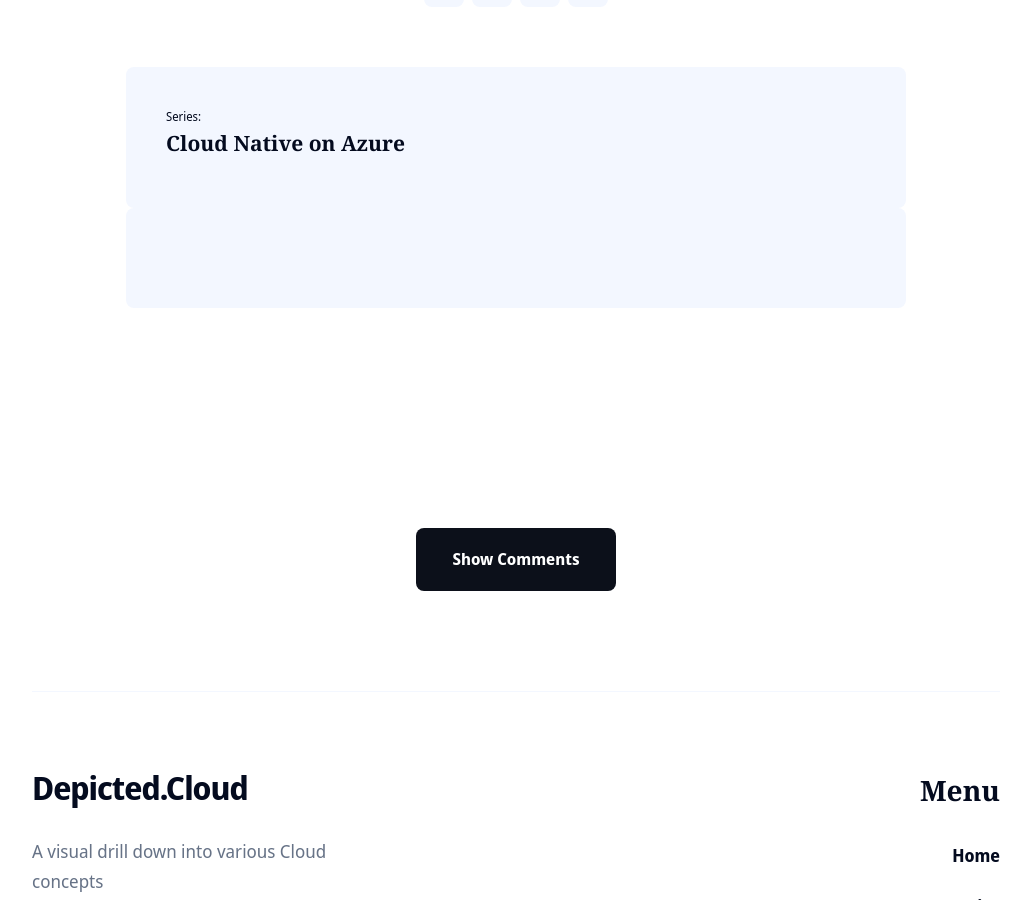
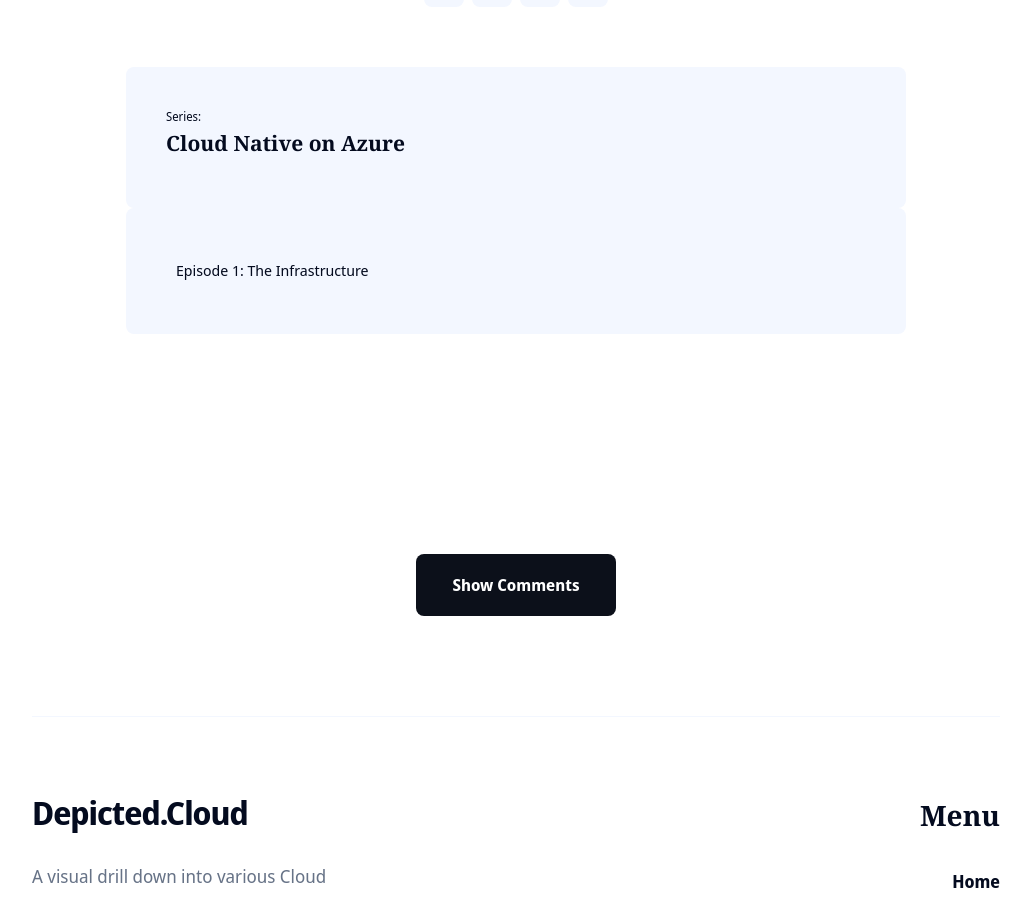
Before and after one commit to Bexprt/bexprt.github.io, a Jekyll site: the page built from _posts/2022-12-02-cn-azure-2.markdown, in a window 1280 px wide and 900 px high, scrolled down 5281 px. Shown: the whole window, without its empty margins (124-1155 px from the left). Built offline with Jekyll 4.4.1, drawn with Linux system fonts in a browser that asks for light colours; nearby versions of some CDN libraries.

Commit message:
debug page next

```diff
--- a/_layouts/post.html
+++ b/_layouts/post.html
@@ -97,7 +97,8 @@
     {% if page.previous.url and page.previous.author.name == author.name %}
     <a class="prev-post subtitle" href="{{ page.previous.url | relative_url }}">{{page.previous.title}}</a>
     {% endif %}
-    {% if page.next.url and page.next.author.name == author.name %}
+    {% if page.next.url %}
+    <script type="javascript">console.log({{ page.next }});</script
     <a class="next-post subtitle" href="{{ page.next.url | relative_url }}">{{ page.next.title }}</a>
     {% endif %}
   </div>
```
